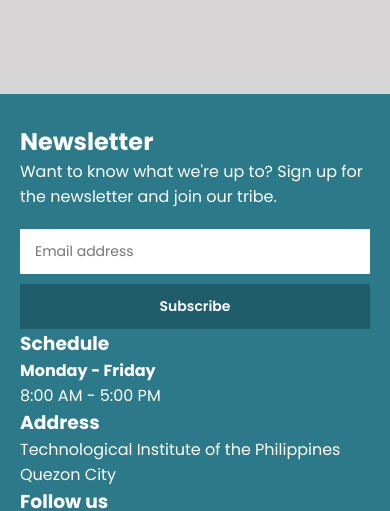
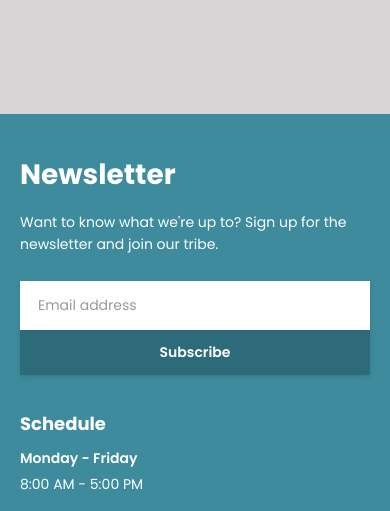
Before and after one commit to Poatan21/live_test_afeec, a plain HTML site: page index.html in a window 390 px wide. Shown: the part 2405-2916 px from the top of the page. Drawn offline with Linux system fonts and the light colour scheme.

Commit message:
Update style.css

```diff
--- a/style.css
+++ b/style.css
@@ -615,62 +615,62 @@ a{
     }
     /* ====== FOOTER SECTION - TWO COLUMN LAYOUT ====== */
 .footer {
-    background-color: #2c7a89;
+    background-color: #3d8b9c;
     color: white;
-    padding: 50px 60px 20px 60px;
-    margin-top: 60px;
-    font-family: 'Poppins', sans-serif;
+    padding: 50px 0 20px 0;
+    margin-top: 80px;
 }
 
-.footer-container {
+.footer-wrapper {
     max-width: 1400px;
     margin: 0 auto;
+    padding: 0 60px;
     display: flex;
-    gap: 80px;
-    padding-bottom: 30px;
+    gap: 100px;
     align-items: flex-start;
 }
 
-/* LEFT SIDE: Newsletter (40% width) */
-.footer-left {
-    flex: 0 0 40%;
-    max-width: 450px;
+/* LEFT SIDE: Newsletter (35% width) */
+.footer-newsletter {
+    flex: 0 0 35%;
 }
 
-.footer-left h3 {
-    font-size: 32px;
+.footer-newsletter h2 {
+    font-size: 36px;
     font-weight: 700;
     margin-bottom: 15px;
     color: white;
 }
 
-.footer-left p {
+.footer-newsletter p {
     font-size: 14px;
     line-height: 1.6;
-    margin-bottom: 20px;
-    color: rgba(255, 255, 255, 0.95);
+    margin-bottom: 25px;
+    color: white;
 }
 
-/* Newsletter Form */
 .newsletter-form {
     display: flex;
-    gap: 0;
-    margin-top: 20px;
+    box-shadow: 0 2px 5px rgba(0,0,0,0.1);
 }
 
 .newsletter-form input {
     flex: 1;
-    padding: 12px 15px;
+    padding: 14px 18px;
     border: none;
-    border-radius: 0;
     font-size: 14px;
     font-family: 'Poppins', sans-serif;
-    outline: none;
+    background: white;
+    color: #333;
+}
+
+.newsletter-form input::placeholder {
+    color: #999;
 }
 
 .newsletter-form button {
-    padding: 12px 30px;
-    background-color: #1f5d6b;
+    padding: 14px 30px;
+    background-color: #2d6b7a;
     color: white;
     border: none;
     font-size: 14px;
@@ -681,155 +681,113 @@ a{
 }
 
 .newsletter-form button:hover {
-    background-color: #164852;
+    background-color: #1f4e5c;
 }
 
-/* RIGHT SIDE: Info Grid (60% width) */
-.footer-right {
+/* RIGHT SIDE: Info Grid (65% width) */
+.footer-info-grid {
     flex: 1;
+    display: grid;
+    grid-template-columns: repeat(2, 1fr);
+    gap: 35px 80px;
 }
 
-.info-grid {
-    display: grid;
-    grid-template-columns: repeat(2, 1fr);
-    gap: 40px 60px;
-}
-
-.info-box h3 {
+.info-item h3 {
     font-size: 20px;
     font-weight: 700;
-    margin-bottom: 12px;
+    margin-bottom: 10px;
     color: white;
 }
 
-.info-box p {
+.info-item p {
     font-size: 14px;
-    line-height: 1.6;
-    margin: 5px 0;
-    color: rgba(255, 255, 255, 0.95);
+    line-height: 1.7;
+    margin: 3px 0;
+    color: white;
 }
 
-.info-box a {
+.info-item p strong {
+    font-weight: 600;
+}
+
+.info-item a {
+    display: block;
     color: white;
     text-decoration: none;
+    font-size: 14px;
+    margin: 5px 0;
     transition: opacity 0.3s;
 }
 
-.info-box a:hover {
+.info-item a:hover {
     opacity: 0.8;
 }
 
-/* Schedule styling */
-.schedule-day {
-    font-weight: 600;
-    margin-bottom: 2px !important;
-}
-
-.schedule-time {
-    font-size: 14px;
-}
-
-/* Social Links */
-.social-links {
-    display: flex;
-    flex-direction: column;
-    gap: 8px;
-}
-
-.social-links a {
-    display: flex;
-    align-items: center;
-    gap: 8px;
-    color: white;
-    text-decoration: none;
-    font-size: 14px;
-    transition: opacity 0.3s;
-}
-
-.social-links a:hover {
-    opacity: 0.8;
-}
-
-.social-links i {
-    font-size: 16px;
-    width: 18px;
-}
-
-/* Contact Icons */
-.info-box p i {
+.info-item i {
     margin-right: 8px;
     font-size: 14px;
 }
 
-/* Footer Bottom */
-.footer-bottom {
+/* Copyright */
+.footer-copyright {
     text-align: center;
-    padding-top: 20px;
-    margin-top: 20px;
+    padding: 25px 20px 0;
+    margin-top: 40px;
     border-top: 1px solid rgba(255, 255, 255, 0.2);
-    color: rgba(255, 255, 255, 0.85);
     font-size: 13px;
+    color: rgba(255, 255, 255, 0.9);
 }
 
-/* ====== FOOTER RESPONSIVE ====== */
-
-/* Tablets (768px to 1023px) */
+/* ========================================
+   RESPONSIVE FOOTER
+   ======================================== */
 @media (max-width: 1023px) {
-    .footer {
-        padding: 40px 30px 20px 30px;
+    .footer-wrapper {
+        flex-direction: column;
+        gap: 50px;
+        padding: 0 30px;
     }
 
-    .footer-container {
-        flex-direction: column;
-        gap: 40px;
+    .footer-newsletter {
+        flex: 1;
+        width: 100%;
     }
 
-    .footer-left {
-        flex: 1;
-        max-width: 100%;
-    }
-
-    .info-grid {
-        grid-template-columns: repeat(2, 1fr);
-        gap: 30px 40px;
+    .footer-info-grid {
+        width: 100%;
+        gap: 30px 50px;
     }
 }
 
-/* Mobile (below 768px) */
 @media (max-width: 767px) {
     .footer {
-        padding: 30px 20px 15px 20px;
+        padding: 40px 0 20px 0;
     }
 
-    .footer-container {
-        gap: 30px;
+    .footer-wrapper {
+        padding: 0 20px;
+        gap: 35px;
     }
 
-    .footer-left h3 {
-        font-size: 26px;
+    .footer-newsletter h2 {
+        font-size: 28px;
     }
 
     .newsletter-form {
         flex-direction: column;
-        gap: 10px;
     }
 
     .newsletter-form button {
         width: 100%;
+        padding: 12px;
     }
 
-    .info-grid {
+    .footer-info-grid {
         grid-template-columns: 1fr;
         gap: 25px;
     }
 
-    .info-box h3 {
+    .info-item h3 {
         font-size: 18px;
     }
-
-    .info-box p {
-        font-size: 13px;
-    }
 }
-
-}
```
